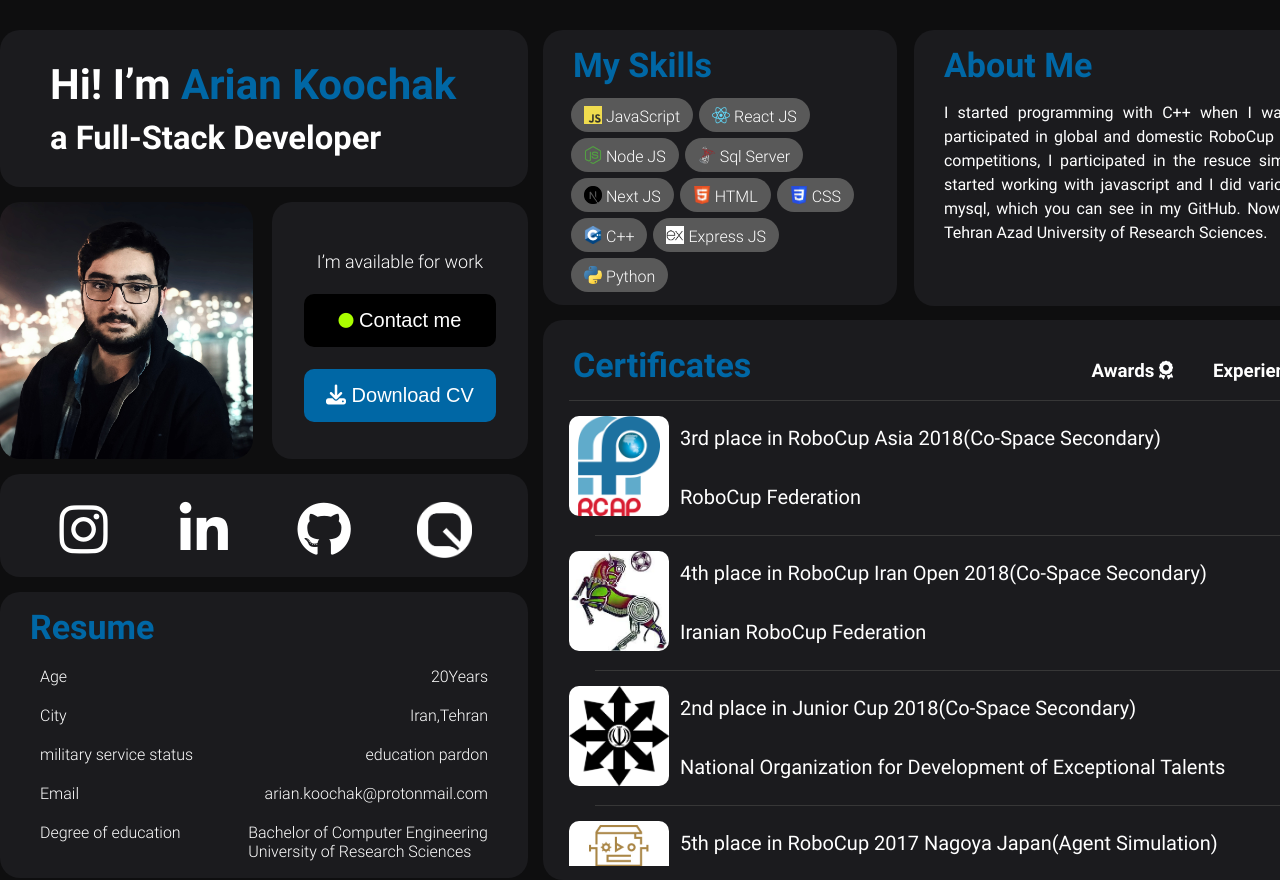
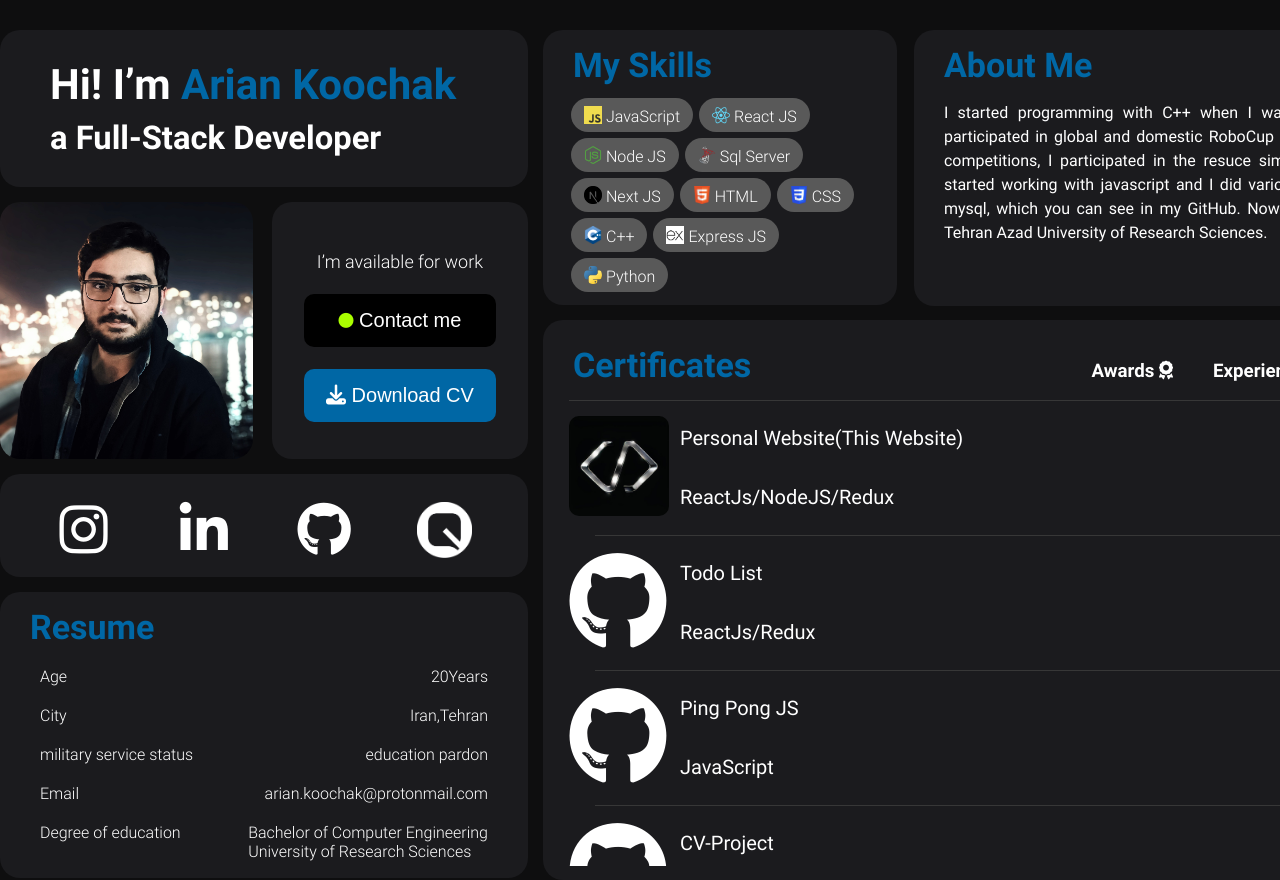
Before and after one commit to ariankoochak/PersonalWebsite, a React (Create React App) app in the folder ariankoochak/: page / in a window 1280 px wide. Shown: the top 880 px of the page. Built offline with nearby package versions, Linux system fonts and the light colour scheme.

Commit message:
add projects

```diff
--- a/ariankoochak/src/Assets/Styles/global.css
+++ b/ariankoochak/src/Assets/Styles/global.css
@@ -484,3 +484,16 @@ button:hover{
 .certificate-card .certificate-datas .margin-down{
     margin-bottom: 35px;
 }
+
+.certificate-card .institute-image i{
+    font-size: 100px;
+}
+
+.certificate-card .certificate-datas a{
+    text-decoration: none;
+    font-family: Roboto-Medium;
+    font-size: 20px;
+    position: relative;
+    top: 10px;
+    right: 30px;
+}
--- a/ariankoochak/src/Components/DatasDiv/DatasDiv.jsx
+++ b/ariankoochak/src/Components/DatasDiv/DatasDiv.jsx
@@ -2,6 +2,7 @@ import React from 'react'
 import { useSelector } from 'react-redux';
 import CertificatesMainDatas from '../CertificatesMainDatas/CertificatesMainDatas';
 import AwardsMainDatas from '../AwardsMainDatas/AwardsMainDatas';
+import ProjectsMainDatas from '../ProjectsMainDatas/ProjectsMainDatas';
 
 export default function DatasDiv() {
     const mainColor = useSelector((store) => store.colorSlice.mainColor);
@@ -25,7 +26,8 @@ export default function DatasDiv() {
           <div className="line"></div>
           <div className='main-datas'>
               {/* <CertificatesMainDatas/> */}
-              <AwardsMainDatas/>
+              {/* <AwardsMainDatas/> */}
+              <ProjectsMainDatas/>
           </div>
       </div>
   );
--- /dev/null
+++ b/ariankoochak/src/Components/ProjectCard/ProjectCard.jsx
@@ -0,0 +1,39 @@
+import React from 'react'
+import { useSelector } from 'react-redux';
+
+export default function ProjectCard({ title, iconSrc, Techs, live ,mainLink}) {
+    const mainColor = useSelector((store) => store.colorSlice.mainColor);
+    const handleProjectImage = ()=>{
+        if(iconSrc === 'github')
+            return <i className="fa-brands fa-github"></i>;
+        return <img src={iconSrc} alt={`${title}`} />;
+    }
+    const handleLiveProject = ()=>{
+        if(live !== '')
+            return <a href={live} className={`${mainColor.color}`} target="_blank">Go Live</a>
+    }
+    const handleSeeProject=()=>{
+        if(mainLink !== '')
+            return <a href={mainLink} className={`${mainColor.color}`} target="_blank">See code on github</a>
+
+    }
+    return (
+        <div className="certificate-card">
+            <div className="institute-image">
+               {handleProjectImage()}
+            </div>
+            <div className="certificate-datas">
+                <div className="left-side">
+                    <span className="margin-down">{title}</span>
+                    <span>{Techs}</span>
+                </div>
+                <div className="right-side">
+                    {handleLiveProject()}
+                    <br />
+                    <br />
+                    {handleSeeProject()}
+                </div>
+            </div>
+        </div>
+    );
+}
--- /dev/null
+++ b/ariankoochak/src/Components/ProjectsMainDatas/ProjectsMainDatas.jsx
@@ -0,0 +1,80 @@
+import React from 'react'
+import ProjectCard from '../ProjectCard/ProjectCard'
+import myLogoSrc from '../../Assets/Images/MyLogo.jpg'
+export default function ProjectsMainDatas() {
+  return (
+      <>
+          <ProjectCard
+              title="Personal Website(This Website)"
+              Techs="ReactJs/NodeJS/Redux"
+              live="ariankoochak.me"
+              iconSrc={myLogoSrc}
+              mainLink="https://github.com/ariankoochak/PersonalWebsite"
+          />
+          <div className="line"></div>
+          <ProjectCard
+              title="Todo List"
+              Techs="ReactJs/Redux"
+              live="https://ariankoochak.github.io/todoMVC/"
+              iconSrc="github"
+              mainLink="https://github.com/ariankoochak/todoMVC"
+          />
+          <div className="line"></div>
+          <ProjectCard
+              title="Ping Pong JS"
+              Techs="JavaScript"
+              live=""
+              iconSrc="github"
+              mainLink="https://github.com/ariankoochak/pingPongJs"
+          />
+          <div className="line"></div>
+          <ProjectCard
+              title="CV-Project"
+              Techs="ReactJs/Redux"
+              live="https://ariankoochak.github.io/CV-Project/"
+              iconSrc="github"
+              mainLink="https://github.com/ariankoochak/CV-Project"
+          />
+          <div className="line"></div>
+          <ProjectCard
+              title="Dijkstra"
+              Techs="C++"
+              live=""
+              iconSrc="github"
+              mainLink="https://github.com/ariankoochak/Dijkstra"
+          />
+          <div className="line"></div>
+          <ProjectCard
+              title="A-Star"
+              Techs="C++"
+              live=""
+              iconSrc="github"
+              mainLink="https://github.com/ariankoochak/A-star"
+          />
+          <div className="line"></div>
+          <ProjectCard
+              title="JS-Lab"
+              Techs="Javascript/MySql"
+              live=""
+              iconSrc="github"
+              mainLink="https://github.com/ariankoochak/js-Lab"
+          />
+          <div className="line"></div>
+          <ProjectCard
+              title="ReactJS-Lab"
+              Techs="ReactJS/NextJS/redux"
+              live=""
+              iconSrc="github"
+              mainLink="https://github.com/ariankoochak/reactjs-Lab"
+          />
+          <div className="line"></div>
+          <ProjectCard
+              title="Sql-Lab"
+              Techs="ReactJS/NextJS/redux"
+              live=""
+              iconSrc="github"
+              mainLink="https://github.com/ariankoochak/sql-Lab"
+          />
+      </>
+  );
+}
```
Also changed, not shown: ariankoochak/src/Assets/Images/MyLogo.jpg (added).
